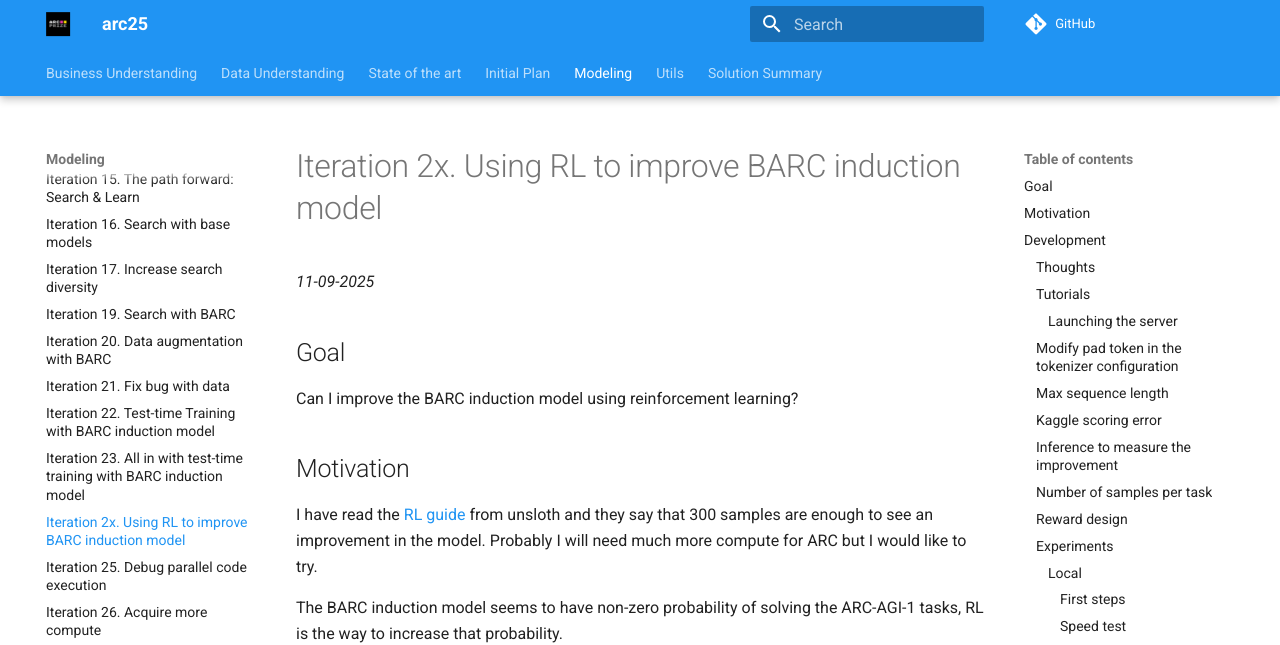
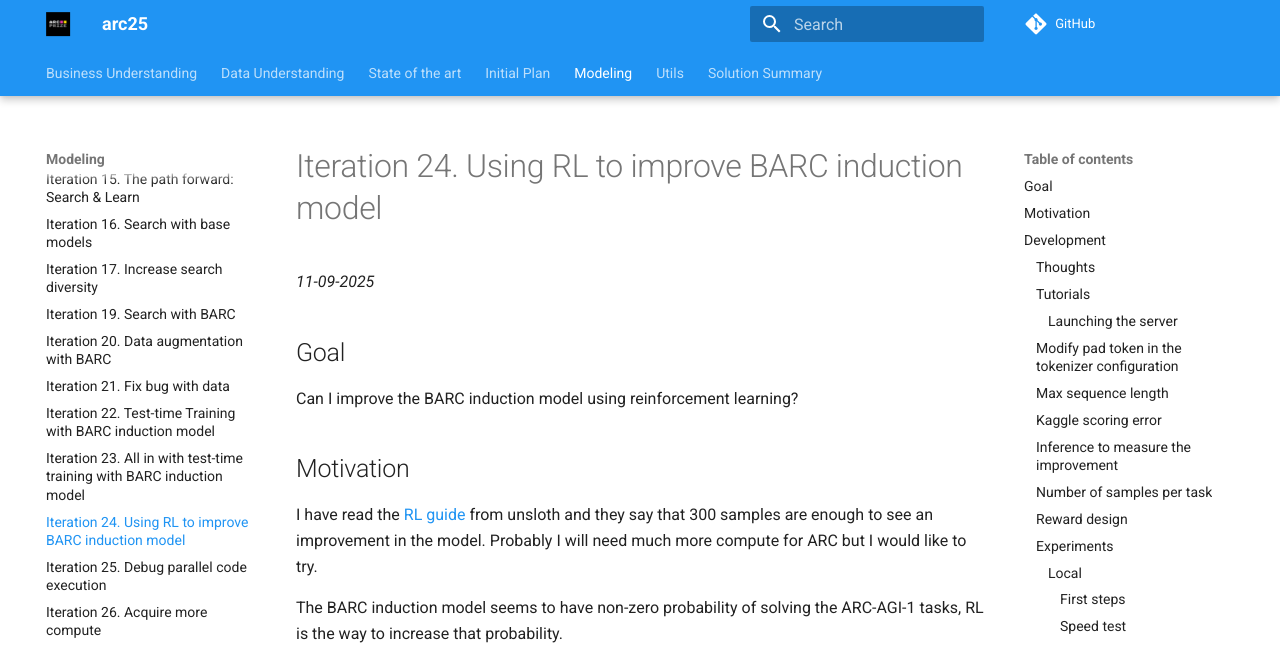
Before and after one commit to ironbar/arc25, an MkDocs documentation site: the page built from docs/modeling/Iteration_24_RL_BARC.md, in a window 1280 px wide and 900 px high. Shown: the top 645 px of the window. Built offline with MkDocs 1.6.1 and Material for MkDocs 9.7.7, drawn with Linux system fonts in a browser that asks for light colours; comment, search, counter and statistics services are not loaded.

Commit message:
fixed typo

```diff
--- a/docs/modeling/Iteration_24_RL_BARC.md
+++ b/docs/modeling/Iteration_24_RL_BARC.md
@@ -1,4 +1,4 @@
-# Iteration 2x. Using RL to improve BARC induction model
+# Iteration 24. Using RL to improve BARC induction model
 
 _11-09-2025_
 
```
